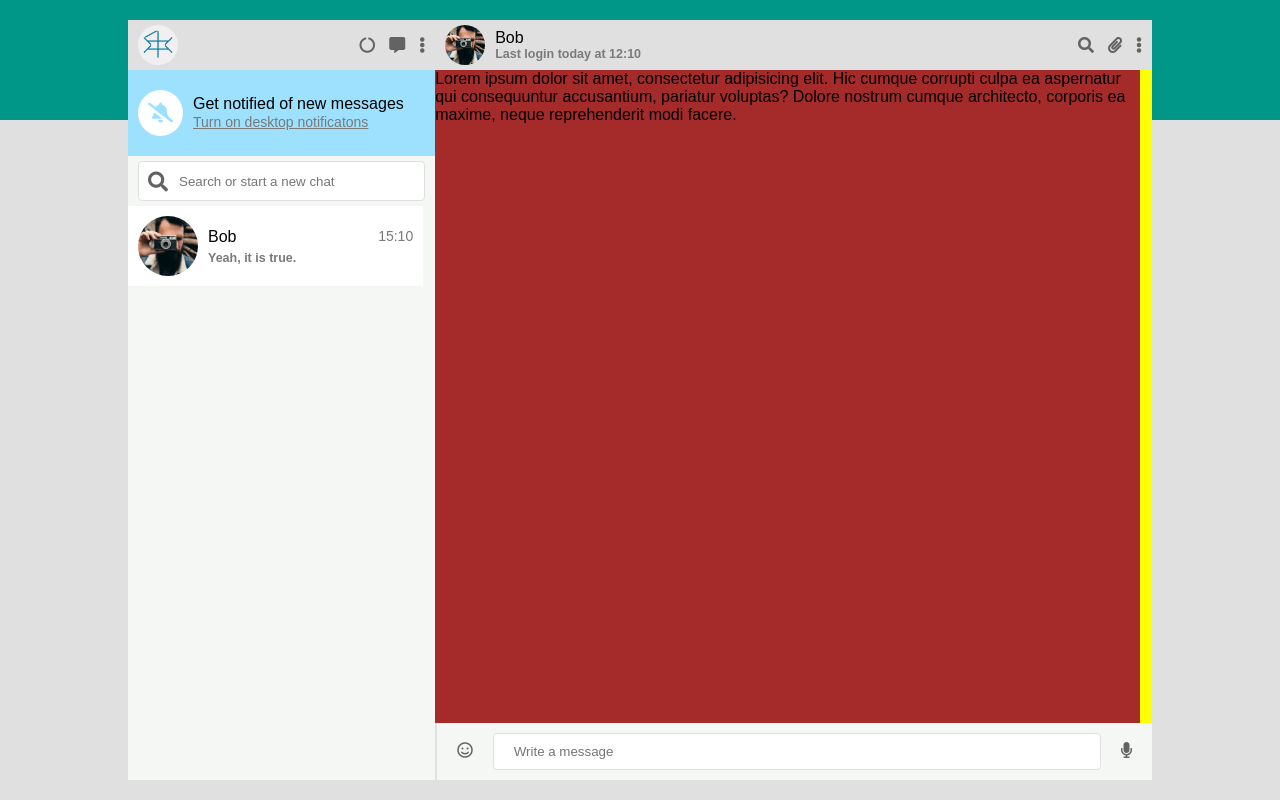
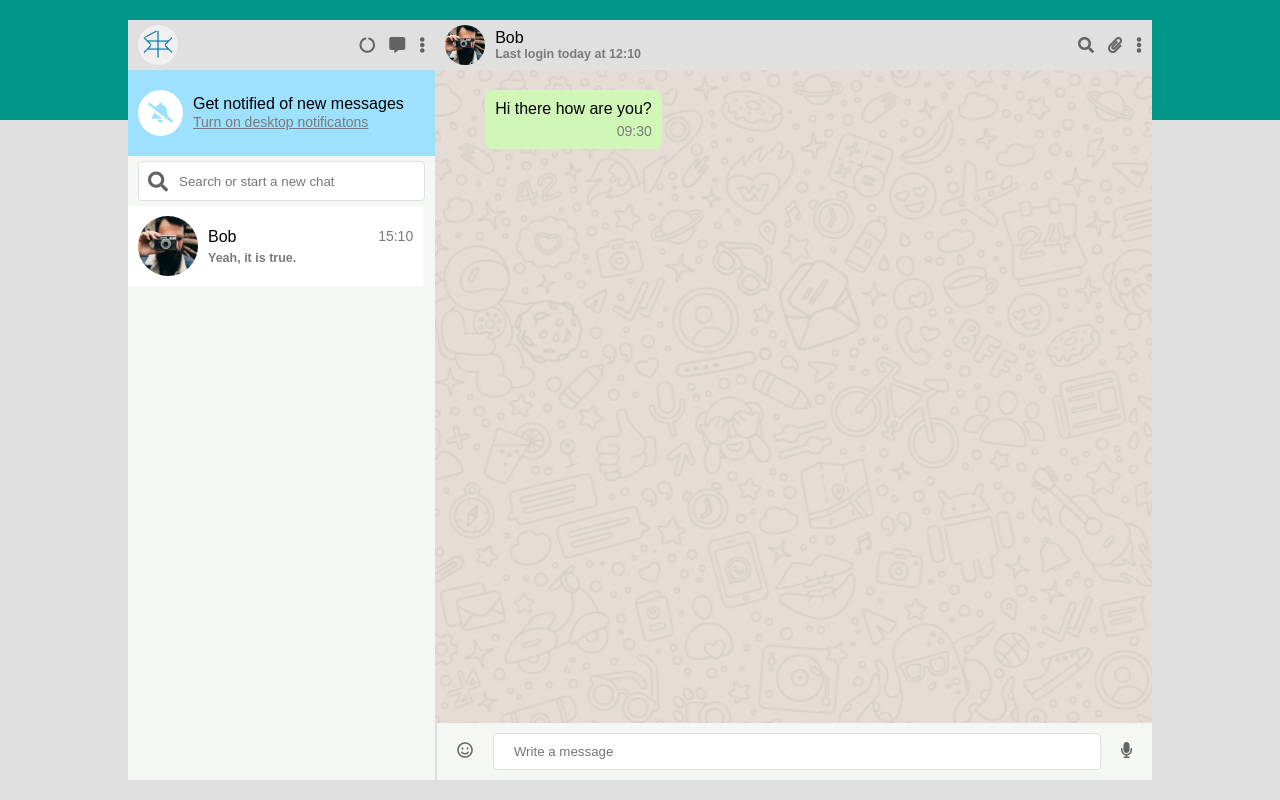
Before and after one commit to ailequal/js-html-css-boolzap, a plain HTML site: page index.html in a window 1280 px wide. Drawn offline with nearby package versions, Linux system fonts and the light colour scheme.

Commit message:
Created first bubble

```diff
--- a/css/style.css
+++ b/css/style.css
@@ -37,6 +37,10 @@ span {
   float: left;
 }
 
+.right {
+  float: right;
+}
+
 /* main */
 .background_bollzap {
   position: relative;
@@ -64,7 +68,7 @@ span {
   width: 80%;
   height: 100%;
   margin: auto;
-  background-color: yellow;
+  /* background-color: yellow; */
 }
 
 .ui_left,
@@ -209,9 +213,25 @@ span {
 
 .chat {
   flex-grow: 1;
-  margin-right: 12px;
-  background-color: brown;
+  background-image: url(../img/background-chat-2.png);
+  /* margin-right: 12px; */
+  padding: 20px 50px;
   overflow-y: scroll;
+}
+
+.bubble {
+  display: inline-block;
+  border-radius: 8px;
+  padding: 10px;
+  background-color: rgb(208, 247, 183);
+}
+
+.bubble h2 {
+  padding-bottom: 5px;
+}
+
+.bubble span {
+  color: #7a7a7a;
 }
 
 .send {
--- a/index.html
+++ b/index.html
@@ -60,7 +60,10 @@
             <i class="fas fa-ellipsis-v"></i>
           </div>
           <div class="chat">
-            <p>Lorem ipsum dolor sit amet, consectetur adipisicing elit. Hic cumque corrupti culpa ea aspernatur qui consequuntur accusantium, pariatur voluptas? Dolore nostrum cumque architecto, corporis ea maxime, neque reprehenderit modi facere.</p>
+            <div class="bubble clearfix">
+              <h2>Hi there how are you?</h2>
+              <span class="right">09:30</span>
+            </div>
           </div>
           <div class="send">
             <i class="far fa-smile"></i>
```
